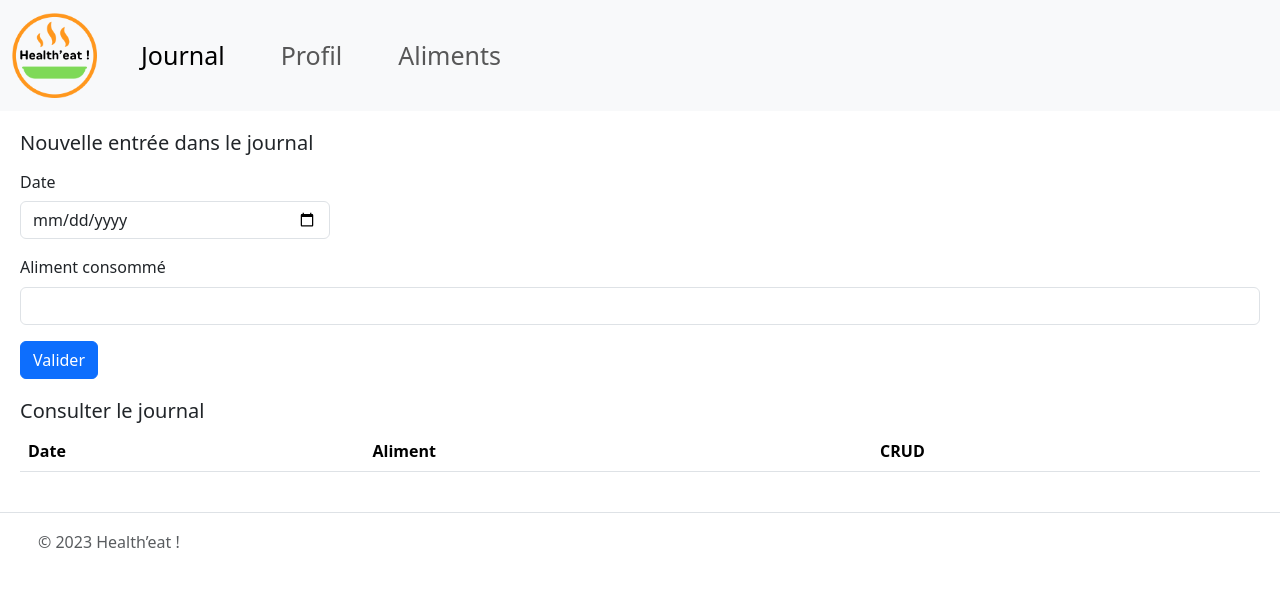
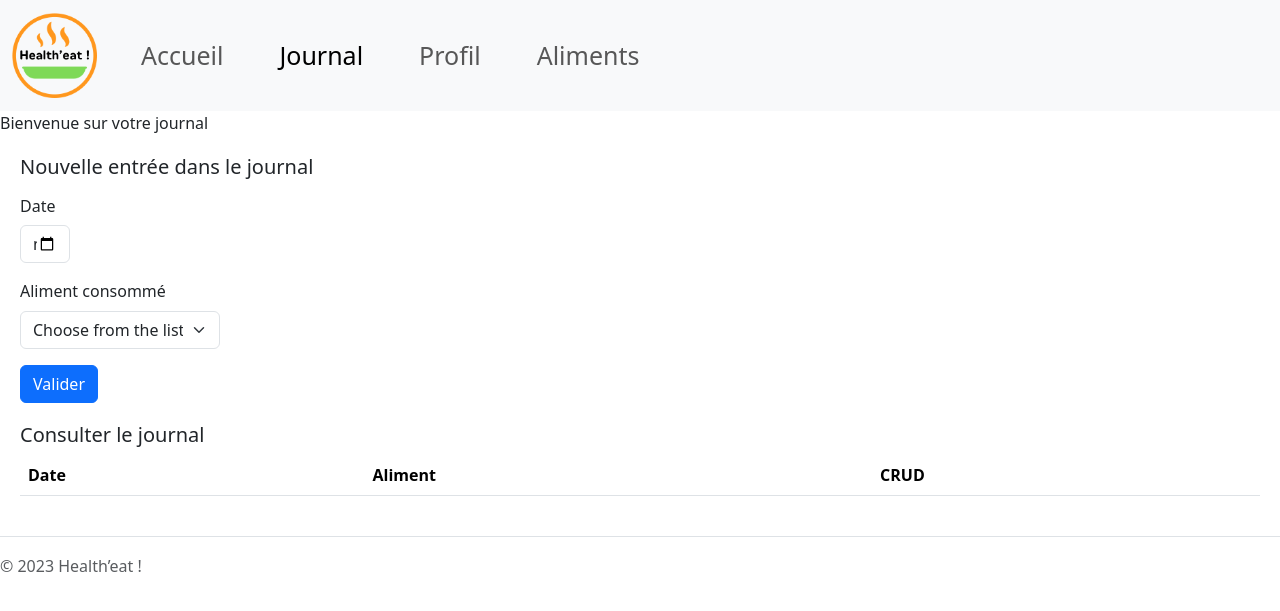
Before and after one commit to AurelT59/Projet, a PHP site: page / in a window 1280 px wide. Shown: the top 611 px of the page. Run offline with PHP 8.4, Linux system fonts and the light colour scheme; lists and menus that the app fills with data are empty; some libraries are stand-ins or nearby versions.

Commit message:
maj front Aurel 26/10

```diff
--- a/Frontend/css/style.css
+++ b/Frontend/css/style.css
@@ -1,3 +1,5 @@
+/* COULEURS : #7ED957 #FF971D */
+
 /* GÉNÉRAL */
 
 #logo_healtheat {
@@ -10,11 +12,15 @@
     margin-right: 20px;
 }
 
-/* JOURNAL */
-
 h1 {
     font-size: 20px;
 }
+
+.mb-3 {
+    width: 200px;
+}
+
+/* JOURNAL */
 
 #box_form_conso {
     display: flex;
--- a/Frontend/footer.php
+++ b/Frontend/footer.php
@@ -2,11 +2,6 @@
 echo '
     <footer class="d-flex flex-wrap justify-content-between align-items-center py-3 my-4 border-top">
         <div class="col-md-4 d-flex align-items-center">
-            <a href="/" class="mb-3 me-2 mb-md-0 text-body-secondary text-decoration-none lh-1">
-                <svg class="bi" width="30" height="24">
-                    <use xlink:href="#bootstrap"></use>
-                </svg>
-            </a>
             <span class="mb-3 mb-md-0 text-body-secondary">© 2023 Health’eat !</span>
         </div>
 
@@ -18,4 +13,5 @@ echo '
     </footer>
 
     <script src="https://cdnjs.cloudflare.com/ajax/libs/jquery/3.7.1/jquery.min.js" integrity="sha512-v2CJ7UaYy4JwqLDIrZUI/4hqeoQieOmAZNXBeQyjo21dadnwR+8ZaIJVT8EE2iyI61OV8e6M8PP2/4hpQINQ/g==" crossorigin="anonymous" referrerpolicy="no-referrer"></script>
+    <script src="https://cdn.datatables.net/1.13.6/js/jquery.dataTables.min.js" crossorigin="anonymous"></script>
     ';
--- a/Frontend/header.php
+++ b/Frontend/header.php
@@ -3,6 +3,7 @@
 function renderMenuToHTML($currentPageId)
 {
     $menu = array(
+        'accueil' => array('Accueil'),
         'journal' => array('Journal'),
         'profil' => array('Profil'),
         'aliments' => array('Aliments'),
@@ -30,21 +31,3 @@ function renderMenuToHTML($currentPageId)
 
     echo '</div></div></div></nav>';
 }
-
-// echo '
-// <nav class="navbar navbar-expand-lg bg-body-tertiary">
-//         <div class="container-fluid">
-//             <a class="navbar-brand" href="#">Health’eat !</a>
-//             <button class="navbar-toggler" type="button" data-bs-toggle="collapse" data-bs-target="#navbarNavAltMarkup" aria-controls="navbarNavAltMarkup" aria-expanded="false" aria-label="Toggle navigation">
-//                 <span class="navbar-toggler-icon"></span>
-//             </button>
-//             <div class="collapse navbar-collapse" id="navbarNavAltMarkup">
-//                 <div class="navbar-nav">
-//                     <a class="nav-link active" aria-current="page" href="index">Accueil</a>
-//                     <a class="nav-link" href="profil">Profil</a>
-//                     <a class="nav-link" href="journal">Journal</a>
-//                     <a class="nav-link" href="aliments">Aliments</a>
-//                 </div>
-//             </div>
-//         </div>
-//     </nav>';
--- a/Frontend/index.php
+++ b/Frontend/index.php
@@ -5,14 +5,16 @@
 <head>
     <meta charset="UTF-8">
     <title>Index</title>
+    <link href="https://cdn.datatables.net/1.13.6/css/jquery.dataTables.min.css" rel="stylesheet">
     <link href="https://cdn.jsdelivr.net/npm/bootstrap@5.3.2/dist/css/bootstrap.min.css" rel="stylesheet" integrity="sha384-T3c6CoIi6uLrA9TneNEoa7RxnatzjcDSCmG1MXxSR1GAsXEV/Dwwykc2MPK8M2HN" crossorigin="anonymous">
     <link href="css/style.css" rel="stylesheet">
 </head>
 
 <body>
 
-    <!-- EN-TÊTE (DONT MENU DE NAVIGATION) -->
     <?php
+
+    // EN-TÊTE (DONT MENU)
 
     require_once('header.php');
 
@@ -22,6 +24,8 @@
     }
 
     renderMenuToHTML($currentPageId);
+
+    // CONTENU PROPRE À LA PAGE
 
     $pageToInclude = $currentPageId . ".php";
     if (is_readable($pageToInclude))
--- a/Frontend/journal.php
+++ b/Frontend/journal.php
@@ -1,4 +1,7 @@
+<p>Bienvenue sur votre journal</p>
+
 <!-- FORMULAIRE POUR RENTRER UNE CONSOMMATION -->
+
 <div id="box_form_conso">
     <h1>Nouvelle entrée dans le journal</h1>
     <form>
@@ -10,13 +13,18 @@
         </div>
         <div class="mb-3">
             <label class="form-label">Aliment consommé</label>
-            <input type="text" class="form-control" id="inputAliment">
+            <select class="form-select">
+                <option selected>Choose from the list</option>
+                <option value="1">Kebab</option>
+                <option value="2">Burger</option>
+                <option value="3">Pizza</option>
+            </select>
         </div>
         <button type="submit" class="btn btn-primary">Valider</button>
     </form>
 </div>
 
-<!-- LISTE DES CONSOMATIONS PRÉCÉDENTES -->
+<!-- LISTE DES CONSOMMATIONS PRÉCÉDENTES -->
 
 <div id="box_table_journal">
     <h1>Consulter le journal</h1>
@@ -32,3 +40,24 @@
         </tbody>
     </table>
 </div>
+
+<script>
+    let table = new DataTable('#table_journal', {
+        columnDefs: [{
+                targets: 0,
+                data: 'date'
+            },
+            {
+                targets: 1,
+                data: 'aliment'
+            },
+            {
+                targets: 2,
+                data: null,
+                render: function(data, type, row) {
+                    return '<button id="edit" onclick="onEditSubmit();">Éditer</button><button id="delete" onclick="onDeleteSubmit();">Supprimer</button>';
+                }
+            }
+        ]
+    });
+</script>
```
Also changed, not shown: Frontend/aliments.php (+46 -0 lines), Frontend/accueil.php (added), Frontend/js/script.js (added).
